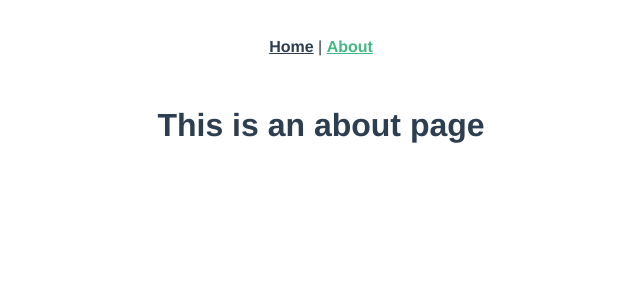
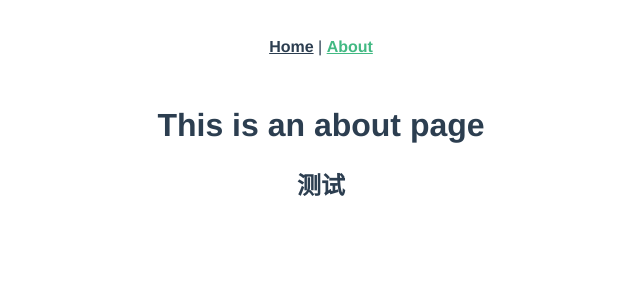
Before and after one commit to bry18037851967/baby, a Vue app in the folder bady/: page /#/about in a window 1280 px wide. Shown: the top 300 px of the page, without its empty margins (319-959 px from the left). Built offline with nearby package versions, Linux system fonts and the light colour scheme.

Commit message:
no message

```diff
--- a/bady/src/views/About.vue
+++ b/bady/src/views/About.vue
@@ -1,5 +1,6 @@
 <template>
   <div class="about">
     <h1>This is an about page</h1>
+    <h2>测试</h2>
   </div>
 </template>
```
